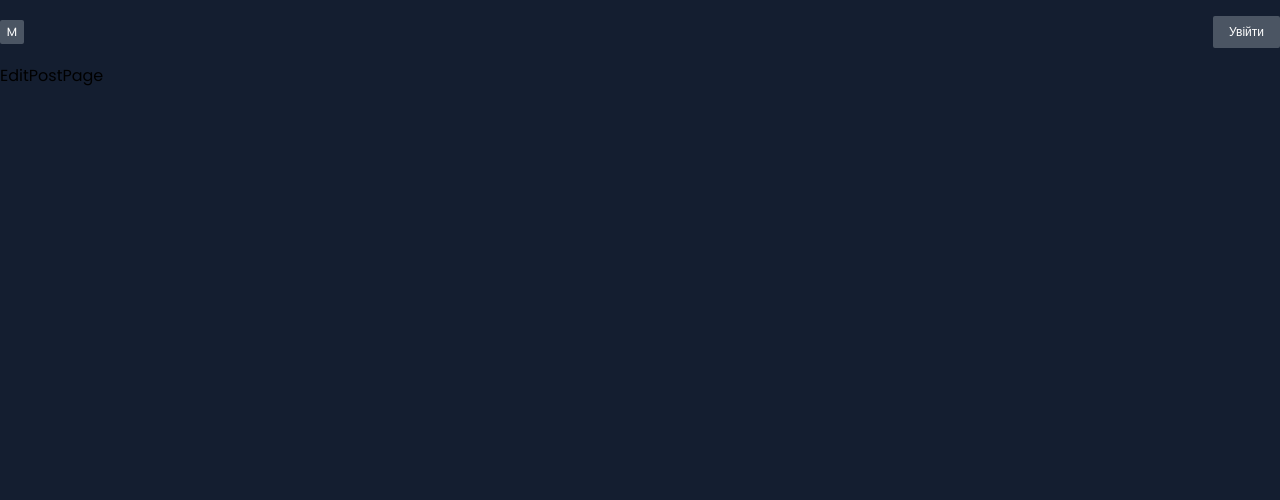
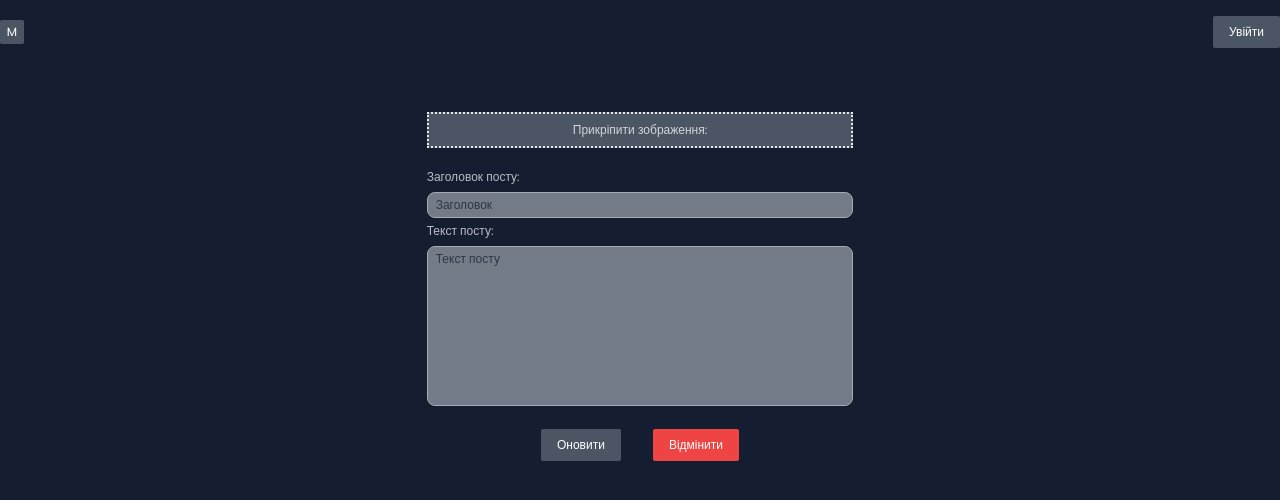
Before and after one commit to merkushynArt/posts, a React (Create React App) app in the folder client/: page /1/edit in a window 1280 px wide. Shown: the top 500 px of the page. Built offline with nearby package versions, Linux system fonts and the light colour scheme; no server answers.

Commit message:
implemented a editing posts on client-side

```diff
--- a/client/src/pages/EditPostPage.jsx
+++ b/client/src/pages/EditPostPage.jsx
@@ -1,7 +1,117 @@
-import React from 'react'
+import React from 'react';
+import { useEffect, useState, useCallback } from 'react';
+import { useDispatch } from 'react-redux';
+import { useNavigate, useParams } from 'react-router-dom';
+import { updatePost } from '../redux/features/post/postSlice.js';
+import axios from '../utils/axios.js';
 
 export const EditPostPage = () => {
+   const [title, setTitle] = useState('');
+   const [text, setText] = useState('');
+   const [oldImage, setOldImage] = useState('');
+   const [newImage, setNewImage] = useState('');
+
+   const dispatch = useDispatch();
+   const navigate = useNavigate();
+   const params = useParams();
+
+   const fetchPost = useCallback(async () => {
+      const { data } = await axios.get(`/posts/${params.id}`);
+      setTitle(data.title);
+      setText(data.text);
+      setOldImage(data.imgUrl);
+   }, [params.id]);
+
+   const submitHandler = () => {
+      try {
+         const updatedPost = new FormData();
+         updatedPost.append('title', title);
+         updatedPost.append('text', text);
+         updatedPost.append('id', params.id);
+         updatedPost.append('image', newImage);
+         dispatch(updatePost(updatedPost));
+         navigate('/posts');
+      } catch (error) {
+         console.log(error);
+      }
+   }
+
+   const clearFormHandler = () => {
+      setTitle('');
+      setText('');
+   }
+
+   useEffect(() => {
+      fetchPost();
+   }, [fetchPost]);
+
    return (
-      <div>EditPostPage</div>
+      <form
+         className='w-1/3 mx-auto py-10'
+         onSubmit={(e) => e.preventDefault()}
+      >
+         <label className='text-gray-300 py-2 bg-gray-600 text-xs mt-2 flex items-center justify-center border-2 border-dotted cursor-pointer'>
+            Прикріпити зображення:
+            <input
+               type='file'
+               className='hidden'
+               onChange={(e) => {
+                  setNewImage(e.target.files[0]);
+                  setOldImage('');
+               }}
+            />
+         </label>
+         <div className='flex object-cover py-2'>
+            {oldImage && (
+               <img
+                  src={`http://localhost:3002/${oldImage}`}
+                  alt={oldImage.name}
+               />
+            )}
+            {newImage && (
+               <img
+                  src={URL.createObjectURL(newImage)}
+                  alt={newImage.name}
+               />
+            )}
+         </div>
+
+         <label className='text-xs text-white opacity-70'>
+            Заголовок посту:
+            <input
+               type='text'
+               value={title}
+               onChange={(e) => setTitle(e.target.value)}
+               placeholder='Заголовок'
+               className='mt-1 text-black w-full rounded-lg bg-gray-400 border py-1 px-2 text-xs outline-none placeholder:text-gray-700'
+            />
+         </label>
+
+         <label className='text-xs text-white opacity-70'>
+            Текст посту:
+            <textarea
+               onChange={(e) => setText(e.target.value)}
+               value={text}
+               placeholder='Текст посту'
+               className='mt-1 text-black w-full rounded-lg bg-gray-400 border py-1 px-2 text-xs outline-none resize-none h-40 placeholder:text-gray-700'
+            />
+         </label>
+
+         <div className='flex gap-8 items-center justify-center mt-4'>
+            <button
+               onClick={submitHandler}
+               className='flex justify-center items-center bg-gray-600 text-xs text-white rounded-sm py-2 px-4'
+            >
+               Оновити
+            </button>
+
+            <button
+               onClick={clearFormHandler}
+               className='flex justify-center items-center bg-red-500 text-xs text-white rounded-sm py-2 px-4'
+            >
+               Відмінити
+            </button>
+         </div>
+      </form>
    )
 }
--- a/client/src/redux/features/post/postSlice.js
+++ b/client/src/redux/features/post/postSlice.js
@@ -39,6 +39,21 @@ export const removePost = createAsyncThunk('post/removePost', async (id) => {
       console.log(error);
    }
 });
+
+export const updatePost = createAsyncThunk(
+   'post/updatePost',
+   async (updatedPost) => {
+      try {
+         const { data } = await axios.put(
+               `/posts/${updatedPost.id}`,
+               updatedPost,
+         )
+         return data;
+      } catch (error) {
+         console.log(error);
+      }
+   },
+);
 
 export const postSlice = createSlice({
    name: 'post',
@@ -82,6 +97,20 @@ export const postSlice = createSlice({
       [removePost.rejected]: (state) => {
          state.loading = false;
       },
+      // Оновлення посту
+      [updatePost.pending]: (state) => {
+         state.loading = true;
+      },
+      [updatePost.fulfilled]: (state, action) => {
+         state.loading = false;
+         const index = state.posts.findIndex(
+            (post) => post._id === action.payload._id
+         )
+         state.posts[index] = action.payload;
+      },
+      [updatePost.rejected]: (state) => {
+         state.loading = false;
+      },
    },
 });
 
```
Also changed, not shown: 2 other files (tests, documents, lock files or other folders).
